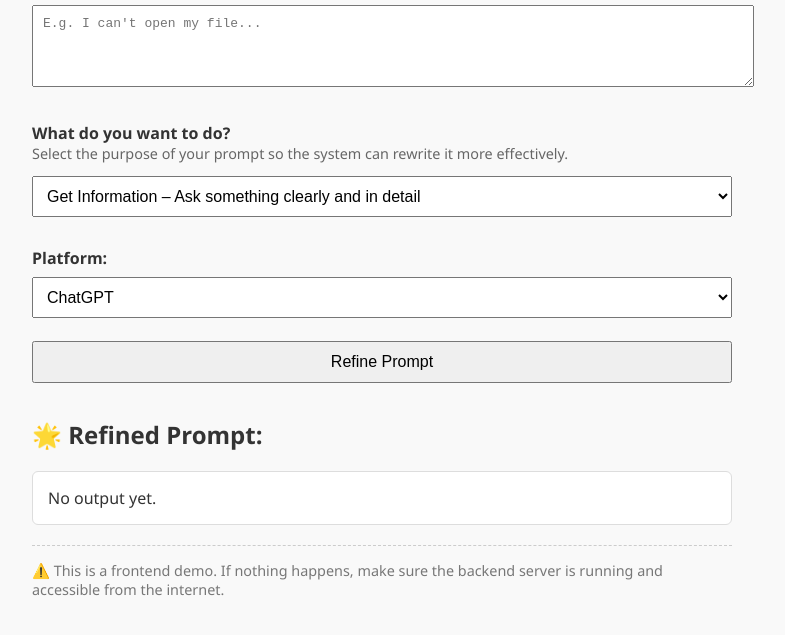
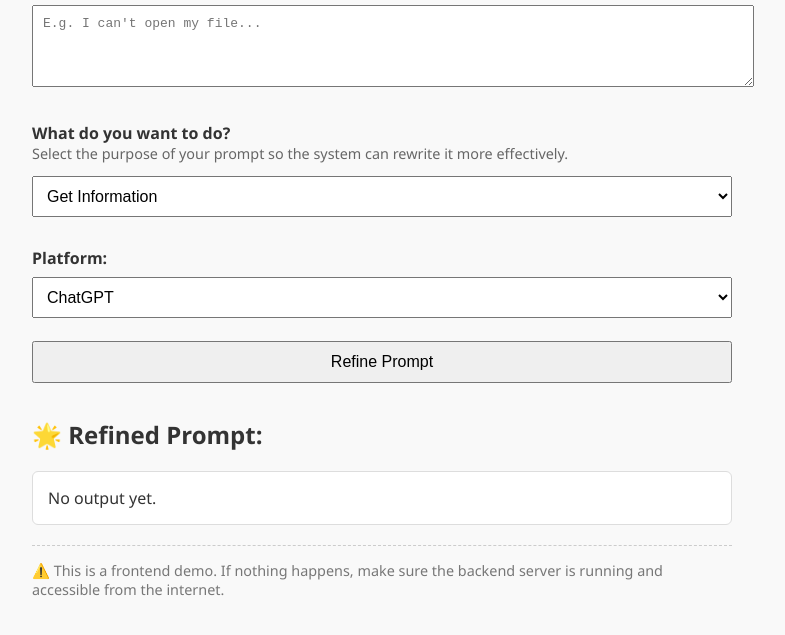
Before and after one commit to beyzabetulcelik/prompt-refiner, a plain HTML site: page index.html in a window 1280 px wide. Shown: the part 171-806 px from the top of the page, without its empty margins (258-1043 px from the left). Drawn offline with Linux system fonts and the light colour scheme.

Commit message:
index.html

```diff
--- a/index.html
+++ b/index.html
@@ -59,15 +59,17 @@
 
   <label for="intent">What do you want to do?</label>
   <small>Select the purpose of your prompt so the system can rewrite it more effectively.</small>
+
   <select id="intent">
-    <option value="bilgi">Get Information – Ask something clearly and in detail</option>
-    <option value="mail">Write an Email – Turn it into a proper message</option>
-    <option value="hata">Fix a Problem – Request help for a technical or practical issue</option>
-    <option value="kod">Generate Code – Ask for a clean code example</option>
-    <option value="gorsel">Visual Prompt (Midjourney) – Describe scenes for image generation</option>
-    <option value="acikla">Explain Something – Explain a topic simply like a teacher</option>
-    <option value="fikir">Get Creative Ideas – Ask for names, projects, or content ideas</option>
-  </select>
+  <option value="bilgi" title="Ask something clearly and in detail">Get Information</option>
+  <option value="mail" title="Turn your input into a proper email">Write an Email</option>
+  <option value="hata" title="Ask for help about a technical or practical problem">Fix a Problem</option>
+  <option value="kod" title="Request a clean code example for your need">Generate Code</option>
+  <option value="gorsel" title="Describe a visual scene for image generation tools">Visual Prompt (Midjourney)</option>
+  <option value="acikla" title="Explain a concept clearly and simply">Explain Something</option>
+  <option value="fikir" title="Ask for creative ideas like names or projects">Get Creative Ideas</option>
+</select>
+
 
   <label for="platform">Platform:</label>
   <select id="platform">
```
